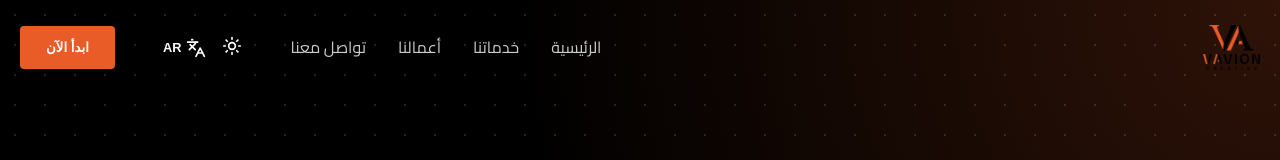
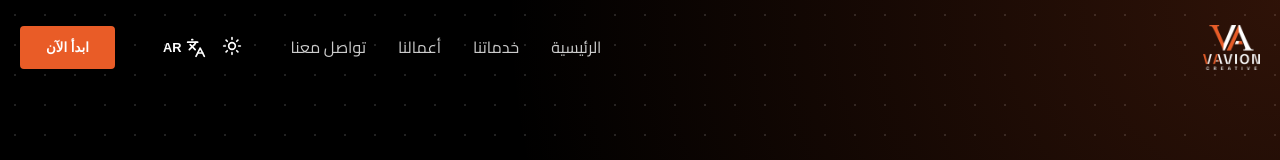
Before and after one commit to Abdalrhman1989/VAVION, a React (Vite) app: page / in a window 1280 px wide. Shown: the top 160 px of the page. Built offline with nearby package versions, Linux system fonts and the light colour scheme.

Commit message:
feat: add dark mode theme-aware logo support

```diff
--- a/src/components/IntroScreen.jsx
+++ b/src/components/IntroScreen.jsx
@@ -48,7 +48,7 @@ const IntroScreen = ({ onComplete }) => {
                 }} />
 
                 <img
-                    src="/vavion-logo.png"
+                    src="/logo-dark.png"
                     alt="Vavion Creative"
                     style={{
                         height: '100px',
--- a/src/components/Navbar.jsx
+++ b/src/components/Navbar.jsx
@@ -39,7 +39,11 @@ const Navbar = () => {
     <nav style={navbarStyle}>
       <div className="container" style={{ display: 'flex', justifyContent: 'space-between', alignItems: 'center' }}>
         <a href="#" style={{ display: 'flex', alignItems: 'center', gap: '10px' }}>
-          <img src="/vavion-logo.png" alt="Vavion Creative" style={{ height: '45px', width: 'auto' }} />
+          <img
+            src={theme === 'dark' ? "/logo-dark.png" : "/vavion-logo.png"}
+            alt="Vavion Creative"
+            style={{ height: '45px', width: 'auto' }}
+          />
         </a>
 
         {/* Desktop Nav */}
```
Also changed, not shown: public/logo-dark.png (added).
